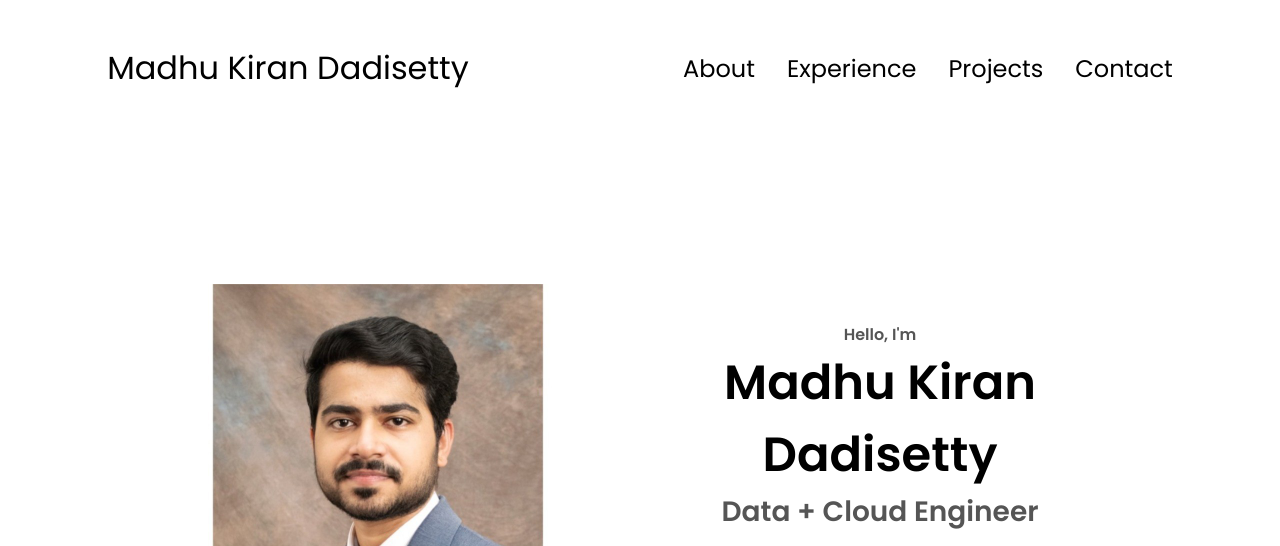
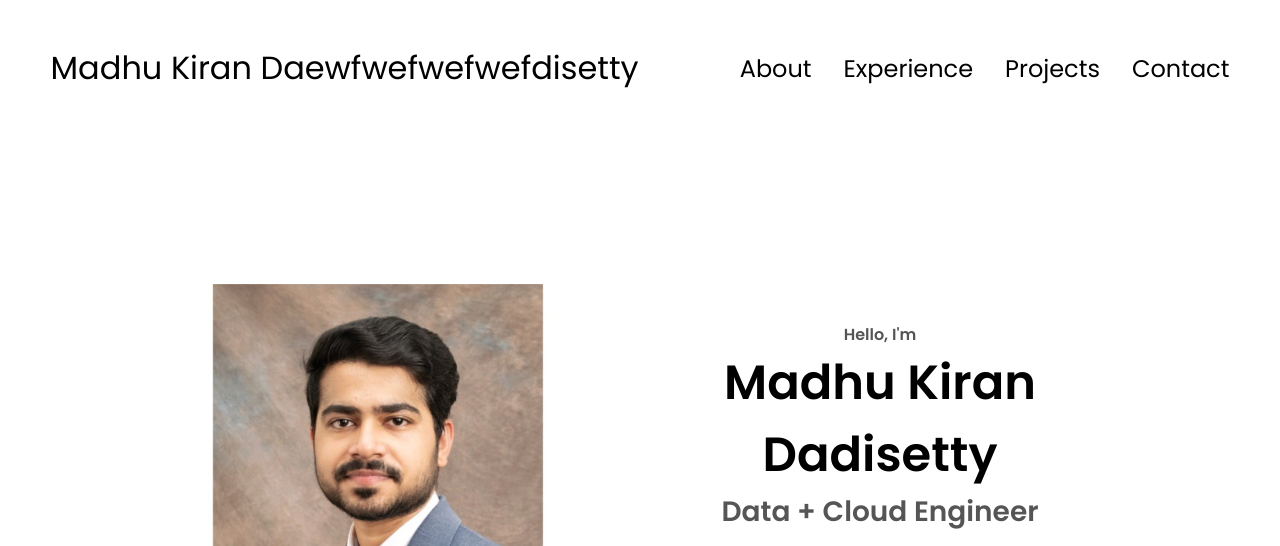
Before and after one commit to madhukiran2/html-css-js-portfolio, a plain HTML site: page indexM.html in a window 1280 px wide. Shown: the top 546 px of the page. Drawn offline with Linux system fonts and the light colour scheme.

Commit message:
Update indexM.html

```diff
--- a/indexM.html
+++ b/indexM.html
@@ -10,7 +10,7 @@
   </head>
   <body>
     <nav id="desktop-nav">
-      <div class="logo">Madhu Kiran Dadisetty</div>
+      <div class="logo">Madhu Kiran Daewfwefwefwefdisetty</div>
       <div>
         <ul class="nav-links">
           <li><a href="#about">About</a></li>
```
